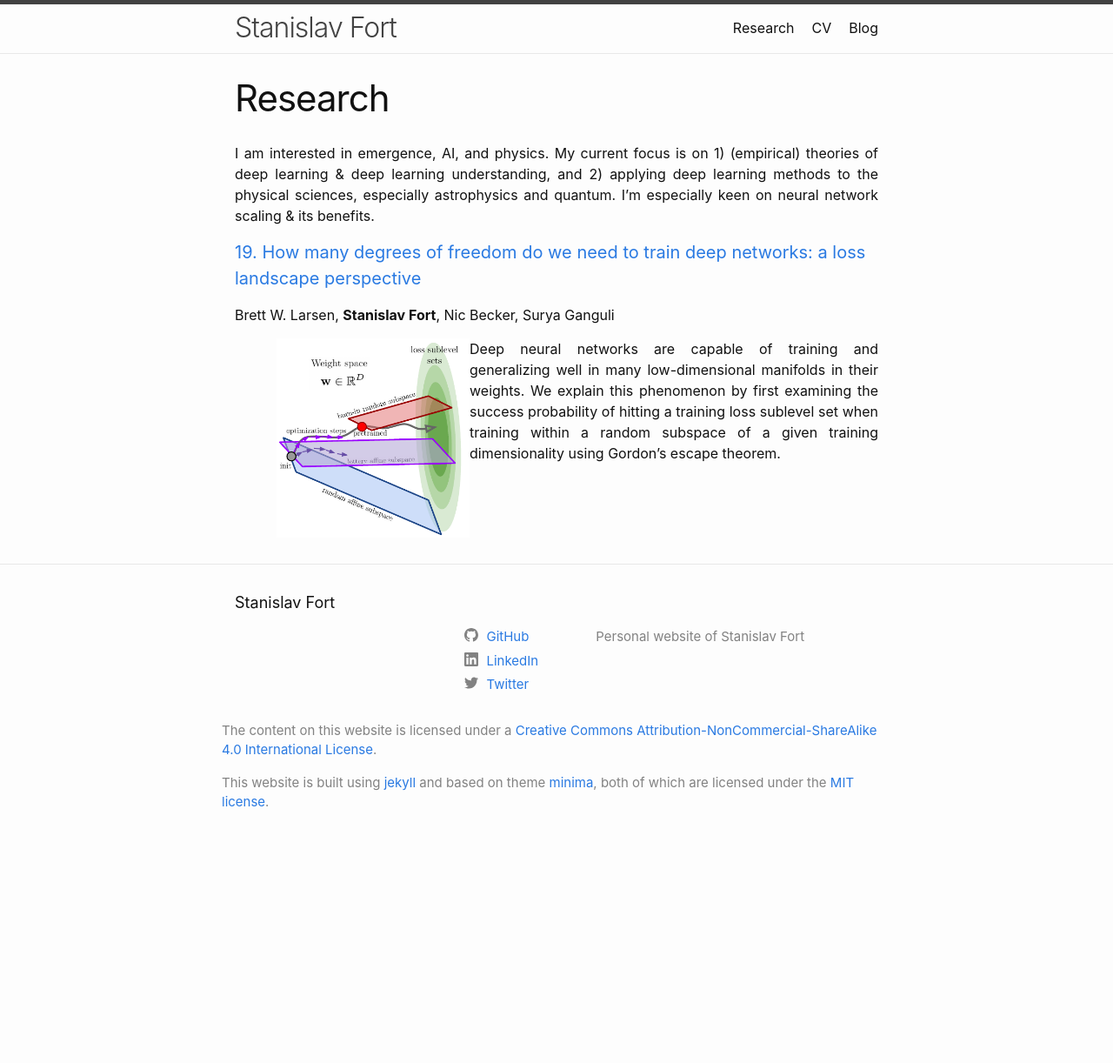
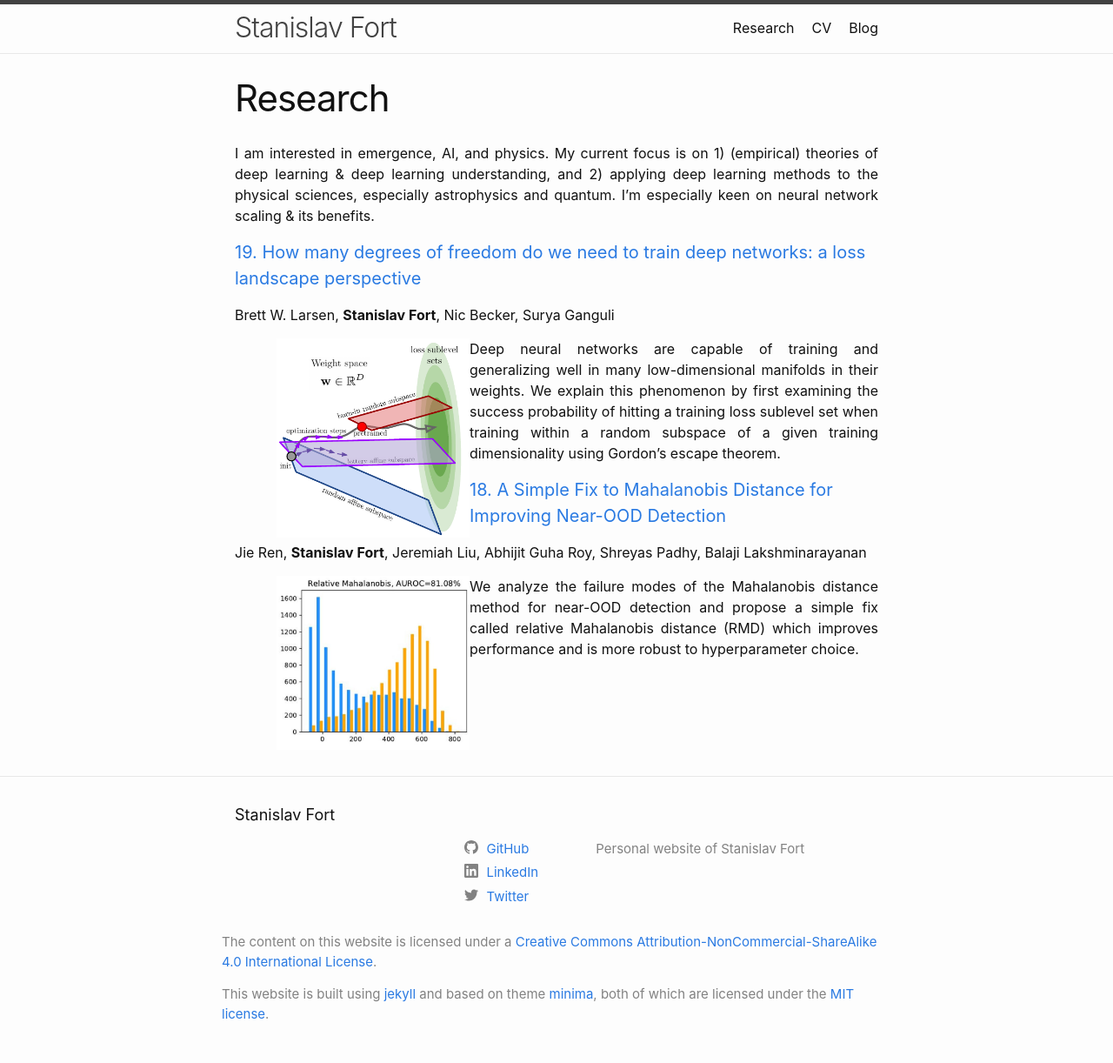
Before and after one commit to stanislavfort/stanislavfort.github.io, a Jekyll site: the page built from pages/research.md, in a window 1280 px wide. Shown: the whole page at 87% size. Built offline with Jekyll 4.4.1, drawn with Linux system fonts in a browser that asks for light colours; before the commit the page ends 979 px from its top, so only the background shows below that.

Commit message:
another paper to see how they fit behind each other

```diff
--- a/pages/research.md
+++ b/pages/research.md
@@ -11,3 +11,11 @@ Brett W. Larsen, **Stanislav Fort**, Nic Becker, Surya Ganguli
 <img src="/images/subspaces.png" alt="arxiv.org/abs/2107.05802" style="width:30%;float:left;margin:0em 0em 0em 3em">
 
 Deep neural networks are capable of training and generalizing well in many low-dimensional manifolds in their weights.  We explain this phenomenon by first examining the success probability of hitting a training loss sublevel set when training within a random subspace of a given training dimensionality using Gordon's escape theorem.
+
+
+### [18. A Simple Fix to Mahalanobis Distance for Improving Near-OOD Detection](https://arxiv.org/abs/2106.09022)
+Jie Ren, **Stanislav Fort**, Jeremiah Liu, Abhijit Guha Roy, Shreyas Padhy, Balaji Lakshminarayanan
+
+<img src="/images/maha_ratio.jpg" alt="arxiv.org/abs/2107.05802" style="width:30%;float:left;margin:0em 0em 0em 3em">
+
+We analyze the failure modes of the Mahalanobis distance method for near-OOD detection and propose a simple fix called relative Mahalanobis distance (RMD) which improves performance and is more robust to hyperparameter choice.
```
